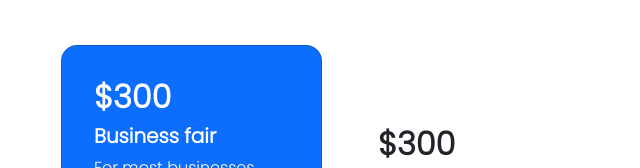
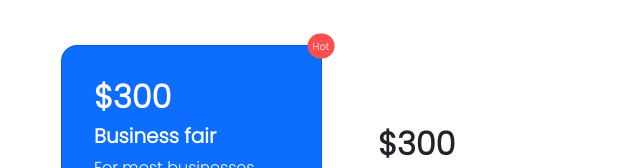
Before and after one commit to Das203web-dev/convention-center, a plain HTML site: page index.html in a window 1280 px wide. Shown: the part 1067-1235 px from the top of the page, 591-1231 px from the left. Drawn offline with Linux system fonts and the light colour scheme.

Commit message:
hot deals added

```diff
--- a/index.html
+++ b/index.html
@@ -197,7 +197,7 @@
             <h1 class="fw-bold my-5 text-center">
                 Our package
             </h1>
-            <div class="row row-cols-1 row-cols-md-3 row-cols-lg-4 row-cols-xl-4">
+            <div class="row row-cols-1 row-cols-md-2 row-cols-lg-4 row-cols-xl-4">
 
                 <!-- first card here  -->
                 <div class="col mt-5">
@@ -269,11 +269,10 @@
                 <!-- Second card end  -->
 
                 <!-- third card here  -->
-                <div class="col ">
+                <div class="col">
                     <div class="card bg-primary rounded-4 text-white h-100 p-3">
-
+                        <div class="position-absolute top-0 start-100 translate-middle hot-bg rounded-pill">Hot</div>
                         <div class="card-body">
-
                             <h2 class="fw-bold">$300</h2>
                             <h5 class="card-title fw-bold">Business fair</h5>
                             <p class="card-text">For most businesses event
--- a/style.css
+++ b/style.css
@@ -12,3 +12,18 @@ body {
     background-color: #f496d239;
     color: #3F87F5;
 }
+
+/* fieldset {
+    background: #FF4E4E;
+    width: 50px;
+    height: 25px;
+    position: absolute;
+    top: -10px;
+    left: 265px;
+} */
+.hot-bg {
+    background-color: #FF4E4E;
+    font-size: 10px;
+    padding: 5px;
+    text-align: center;
+}
```
